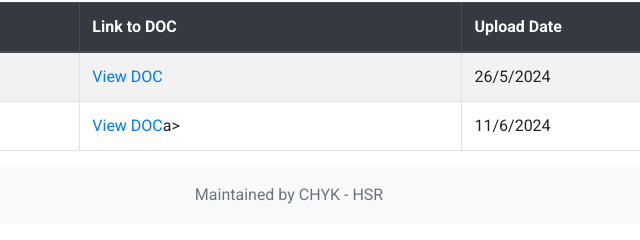
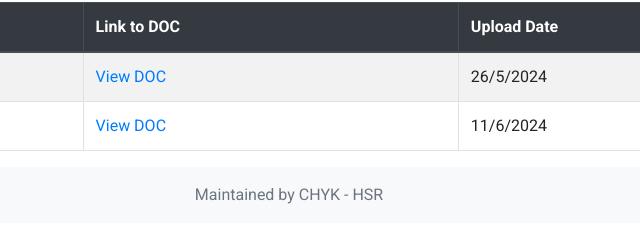
Before and after one commit to PechimuthuMithil/chyk-repo, a plain HTML site: page notes.html in a window 1280 px wide. Shown: the part 229-469 px from the top of the page, 351-991 px from the left. Drawn offline with nearby package versions, Linux system fonts and the light colour scheme.

Commit message:
Update notes.html

```diff
--- a/notes.html
+++ b/notes.html
@@ -64,7 +64,7 @@
                 </tr>
                 <tr>
                     <td><span>09/6/2024</span></td>
-                    <td><a href="https://docs.google.com/document/d/16ttqM_mRV9kEg-lGIaiWiPpWFwdeqf-fsT189-t9QGc/edit?usp=drive_link" target="_blank">View DOC</a>a></td>
+                    <td><a href="https://docs.google.com/document/d/16ttqM_mRV9kEg-lGIaiWiPpWFwdeqf-fsT189-t9QGc/edit?usp=drive_link" target="_blank">View DOC</a></td>
                     <td>11/6/2024</td>
                 </tr>
             </tbody>
```
